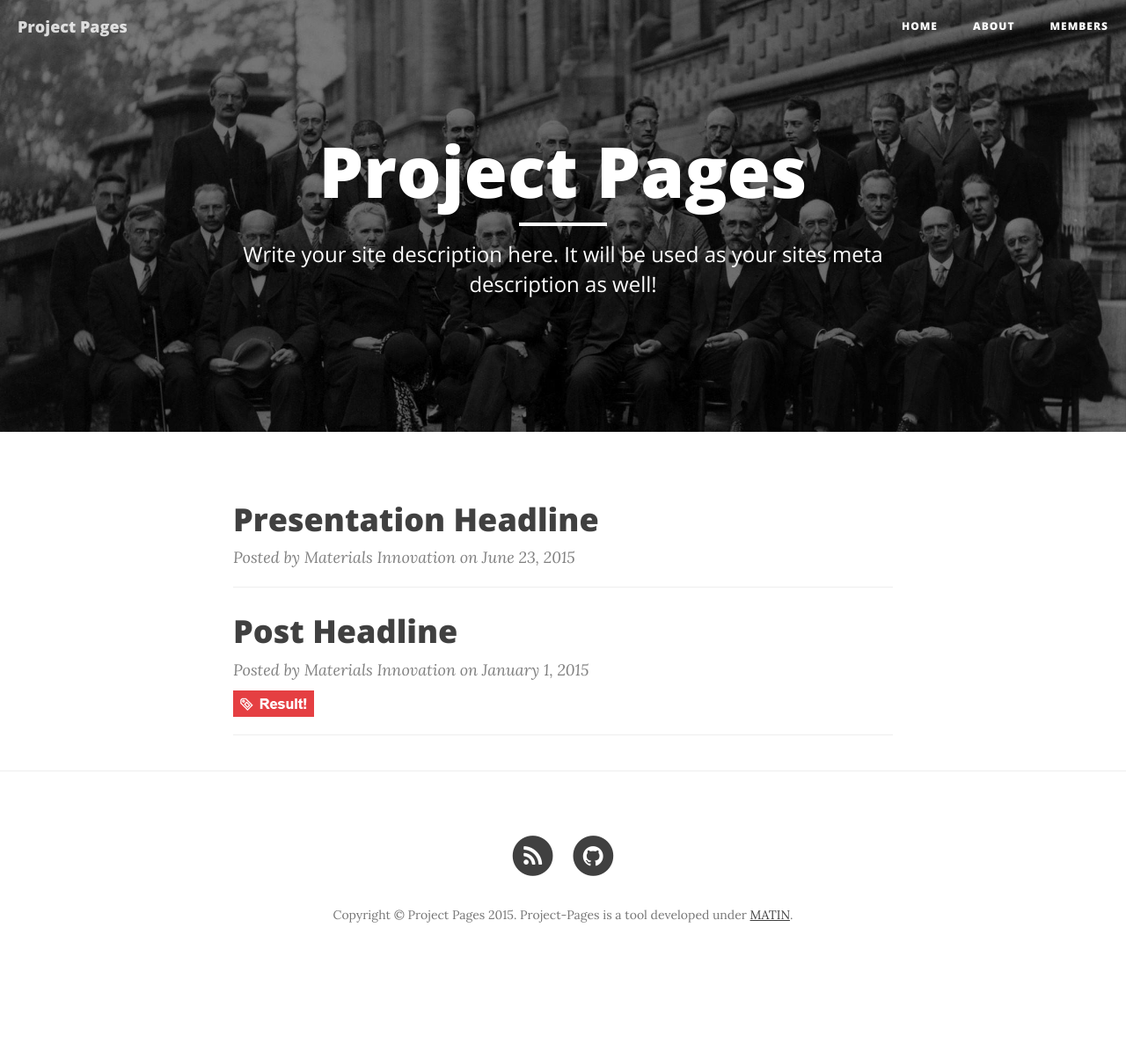
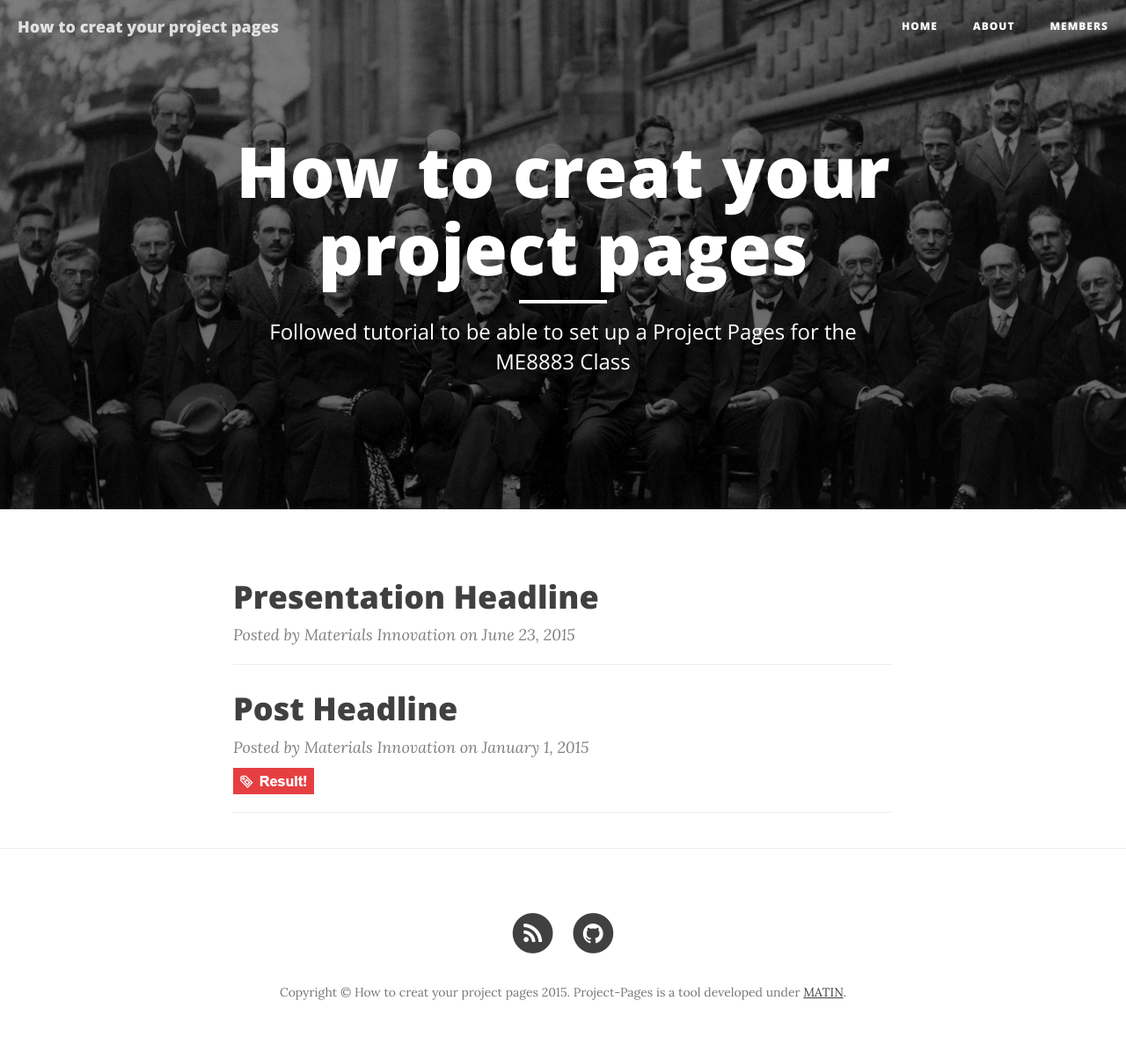
Before and after one commit to dmontesdocaz/ME8883_testclass, a Jekyll site: the page built from index.html, in a window 1280 px wide. Shown: the whole page at 88% size. Built offline with Jekyll 4.4.1, drawn with Linux system fonts in a browser that asks for light colours; nearby versions of some CDN libraries; the list of posts is cut into pages by our own code; before the commit the page ends 1116 px from its top, so only the background shows below that.

Commit message:
Update _config.yml

```diff
--- a/_config.yml
+++ b/_config.yml
@@ -1,9 +1,9 @@
 # Site settings
 
-title: Project Pages
+title: How to creat your project pages
 header-img: img/home-bg.jpg
-email: your-email@yourdomain.com
-description: "Write your site description here. It will be used as your sites meta description as well!"
+email: dmo7@gatech.edu
+description: " Followed tutorial to be able to set up a Project Pages for the ME8883 Class"
 baseurl: "/project-pages"
 url: "http://matin-hub.github.io"
 github_username:  matin-hub
```
